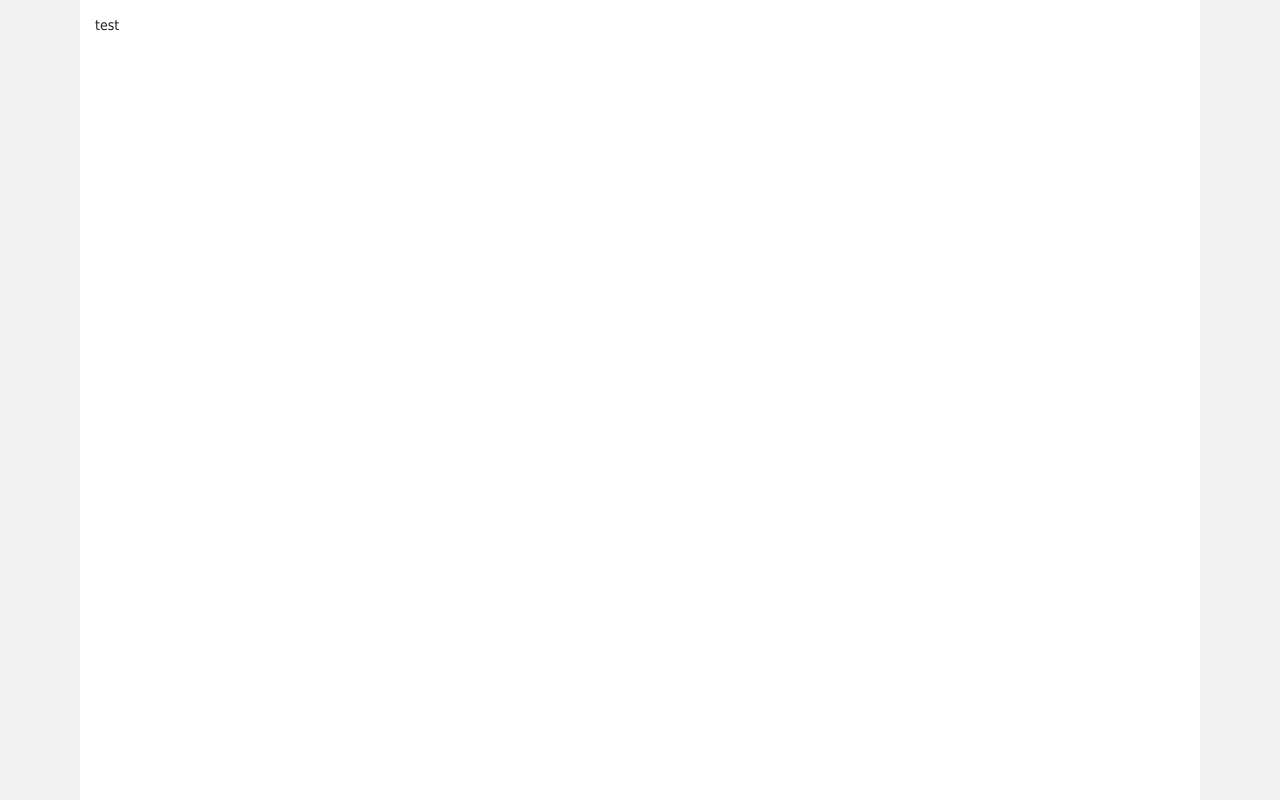
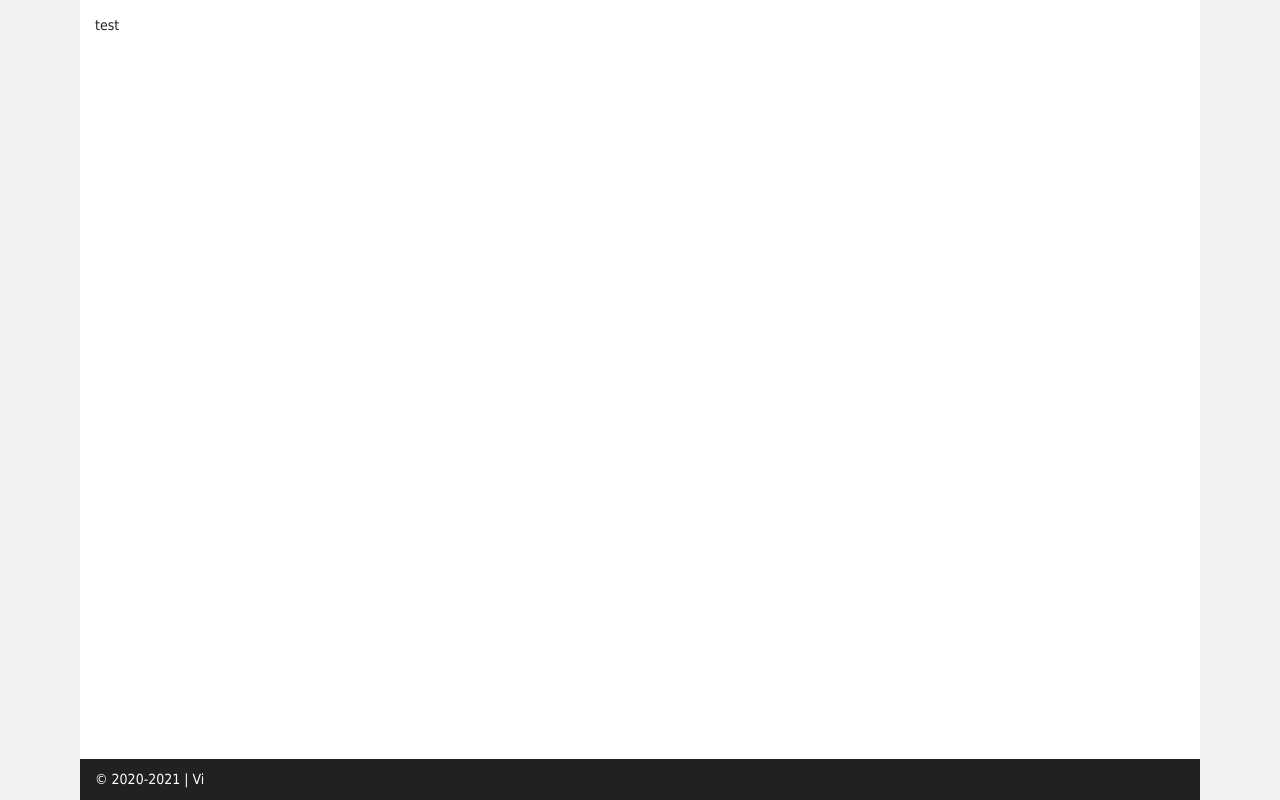
Before and after one commit to vi-latyshev/simple-notes, a Next.js app: page / in a window 1280 px wide. Built offline with nearby package versions, Linux system fonts and the light colour scheme.

Commit message:
feat: add include footer

```diff
--- a/src/components/Footer/Footer.tsx
+++ b/src/components/Footer/Footer.tsx
@@ -3,6 +3,7 @@ import { makeStyles, Typography } from '@material-ui/core';
 const useStyles = makeStyles(({ palette }) => ({
     footer: {
         position: 'absolute',
+        display: 'flex',
         width: '100%',
         bottom: 0,
         padding: '10px 15px',
@@ -17,7 +18,7 @@ export const Footer = () => {
     return (
         <footer className={classes.footer}>
             <Typography>
-                © 2020 some copyright
+                © 2020-{new Date().getFullYear()} | Vi
             </Typography>
         </footer>
     );
--- a/src/components/Page/Page.tsx
+++ b/src/components/Page/Page.tsx
@@ -1,4 +1,6 @@
 import { Container, makeStyles } from '@material-ui/core';
+
+import { Footer } from 'components/Footer';
 
 import { MetaTags } from './MetaTags';
 
@@ -35,6 +37,7 @@ export const Page = ({ title, description, children }: PageProps) => {
                     <main className={classes.main}>
                         {children}
                     </main>
+                    <Footer />
                 </div>
             </Container>
         </>
```
